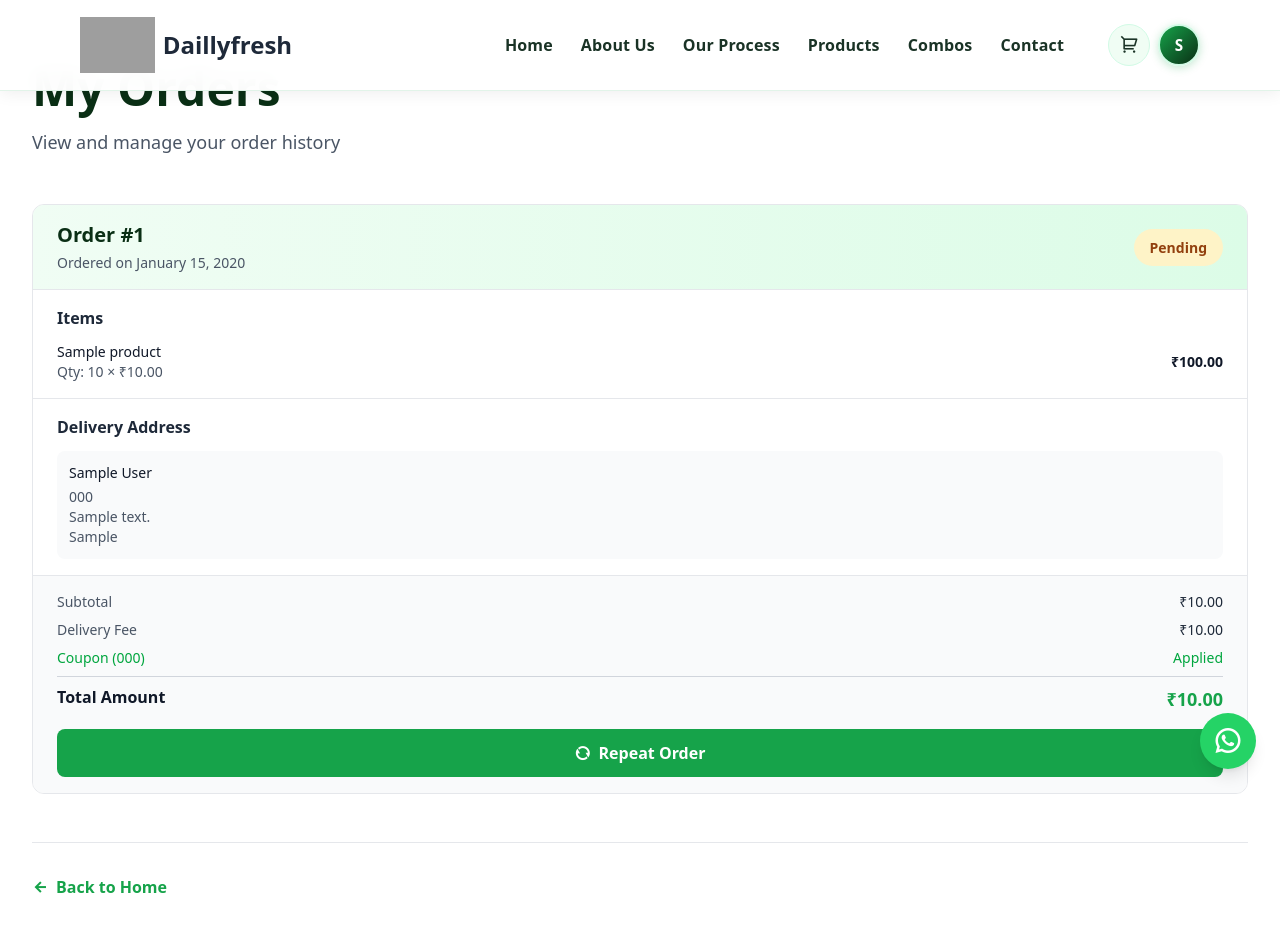
After one commit to YashKshirsagar/Daillyfresh-2.0, a Django app: page /my-orders/ in a window 1280 px wide. The commit adds this page. Shown: the top 952 px of the page. Run offline with Django 5.2, Linux system fonts and the light colour scheme; a user stored in the database is signed in; tables that the repository leaves empty hold one stand-in row (values such as "Sample post"); style sheets or scripts are compiled from the project's sources; some libraries are stand-ins or nearby versions; grey boxes are pictures that could not be loaded.

Commit message:
Added my orders along with repeat order functionality

```diff
--- a/apps/core/views.py
+++ b/apps/core/views.py
@@ -342,6 +342,99 @@ def refund_policy(request):
     return render(request, 'refund-policy.html')
 
 
+# --- Orders Views ---
+@login_required(login_url='login')
+def my_orders(request):
+    """Display user's orders"""
+    orders = Order.objects.filter(user=request.user)
+    return render(request, 'orders.html', {'orders': orders})
+
+
+@login_required(login_url='login')
+def get_user_orders(request):
+    """AJAX endpoint to fetch user orders"""
+    orders = Order.objects.filter(user=request.user).select_related('shipping_address', 'coupon').prefetch_related('items__product')
+
+    orders_data = []
+    for order in orders:
+        items_data = []
+        for item in order.items.all():
+            items_data.append({
+                'id': item.id,
+                'product_name': item.product.name if item.product else 'Deleted Product',
+                'product_id': item.product.id if item.product else None,
+                'quantity': item.quantity,
+                'price': float(item.price),
+                'total': float(item.get_cost()),
+            })
+
+        orders_data.append({
+            'id': order.id,
+            'status': order.status,
+            'created_at': order.created_at.strftime('%B %d, %Y'),
+            'created_at_iso': order.created_at.isoformat(),
+            'subtotal': float(order.subtotal),
+            'delivery_fee': float(order.delivery_fee),
+            'discount_amount': float(order.discount_amount),
+            'total_amount': float(order.total_amount),
+            'coupon_code': order.coupon.code if order.coupon else None,
+            'items': items_data,
+            'shipping_address': {
+                'full_name': order.shipping_address.full_name if order.shipping_address else 'N/A',
+                'phone': order.shipping_address.phone_number if order.shipping_address else 'N/A',
+                'address': order.shipping_address.street_address if order.shipping_address else 'N/A',
+                'city': order.shipping_address.city if order.shipping_address else 'N/A',
+            } if order.shipping_address else None
+        })
+
+    return JsonResponse({'orders': orders_data})
+
+
+@login_required(login_url='login')
+def repeat_order(request):
+    """Repeat a previous order"""
+    if request.method != 'POST':
+        return JsonResponse({'success': False, 'message': 'Invalid request'}, status=400)
+
+    try:
+        data = json.loads(request.body)
+        order_id = data.get('order_id')
+
+        # Get the original order
+        original_order = Order.objects.get(id=order_id, user=request.user)
+
+        # Create new order with same items
+        new_order = Order.objects.create(
+            user=request.user,
+            shipping_address=original_order.shipping_address,
+            subtotal=original_order.subtotal,
+            delivery_fee=original_order.delivery_fee,
+            coupon=original_order.coupon,
+            discount_amount=original_order.discount_amount,
+            total_amount=original_order.total_amount,
+            status='Pending'
+        )
+
+        # Copy order items
+        for item in original_order.items.all():
+            OrderItem.objects.create(
+                order=new_order,
+                product=item.product,
+                price=item.price,
+                quantity=item.quantity
+            )
+
+        return JsonResponse({
+            'success': True,
+            'message': 'Order repeated successfully!',
+            'order_id': new_order.id
+        })
+    except Order.DoesNotExist:
+        return JsonResponse({'success': False, 'message': 'Order not found'}, status=404)
+    except Exception as e:
+        return JsonResponse({'success': False, 'message': str(e)}, status=400)
+
+
 # --- Profile Views ---
 @login_required(login_url='login')
 def get_user_profile(request):
--- a/config/urls.py
+++ b/config/urls.py
@@ -5,7 +5,8 @@ from core.views import (
     cart_page, add_address, place_order,
     apply_affiliate_coupon, remove_coupon, apply_coupon,
     terms_and_conditions, refund_policy,
-    get_user_profile, update_user_profile, update_address, delete_address
+    get_user_profile, update_user_profile, update_address, delete_address,
+    my_orders, get_user_orders, repeat_order
 )
 from django.conf import settings
 from django.conf.urls.static import static
@@ -26,6 +27,11 @@ urlpatterns = [
     path('api/address/update/', update_address, name='update_address'),
     path('api/address/delete/', delete_address, name='delete_address'),
 
+    # Orders URLs
+    path('my-orders/', my_orders, name='my_orders'),
+    path('api/orders/', get_user_orders, name='get_user_orders'),
+    path('api/repeat-order/', repeat_order, name='repeat_order'),
+
     # Cart & Checkout URLs
     path('cart/', cart_page, name='cart_page'),
     path('add-address/', add_address, name='add_address'),
--- a/templates/base.html
+++ b/templates/base.html
@@ -536,7 +536,7 @@
                 <button @click="profileOpen = false; profileModalOpen = true; fetch('/api/profile/').then(r => r.json()).then(data => profileUser = data)" class="dropdown-link w-full text-left"
                   ><i class="ri-user-line"></i> My Profile</button
                 >
-                <a href="#" class="dropdown-link"
+                <a href="{% url 'my_orders' %}" class="dropdown-link" @click="profileOpen = false"
                   ><i class="ri-shopping-bag-line"></i> My Orders</a
                 >
                 <a href="{% url 'logout' %}" class="dropdown-link logout"
@@ -664,7 +664,7 @@
           ></i
           >My Profile
         </button>
-        <a href="#" class="mobile-link">
+        <a href="{% url 'my_orders' %}" @click="mobileMenuOpen = false" class="mobile-link">
           <i
             class="ri-shopping-bag-line"
             style="color: #16a34a; margin-right: 12px; font-size: 1.1rem"
--- /dev/null
+++ b/templates/orders.html
@@ -0,0 +1,206 @@
+{% extends 'base.html' %}
+{% load static %}
+
+{% block title %}My Orders | Daillyfresh{% endblock %}
+
+{% block content %}
+<style>
+  .order-card {
+    transition: all 0.3s ease;
+  }
+
+  .order-card:hover {
+    box-shadow: 0 8px 24px rgba(22, 163, 74, 0.12);
+  }
+
+  .status-badge {
+    display: inline-block;
+    padding: 0.5rem 1rem;
+    border-radius: 9999px;
+    font-weight: 600;
+    font-size: 0.875rem;
+  }
+
+  .status-pending { background: #fef3c7; color: #92400e; }
+  .status-processing { background: #dbeafe; color: #1e40af; }
+  .status-out-for-delivery { background: #c7d2fe; color: #1f2937; }
+  .status-delivered { background: #dcfce7; color: #0a2f15; }
+  .status-cancelled { background: #fee2e2; color: #7f1d1d; }
+</style>
+
+<div class="bg-white">
+  <div class="container mx-auto px-4 sm:px-6 lg:px-8 py-12 md:py-16">
+    <!-- Header -->
+    <div class="mb-12">
+      <h1 class="text-4xl md:text-5xl font-bold mb-4 text-[#0a2f15]">My Orders</h1>
+      <p class="text-gray-600 text-lg">View and manage your order history</p>
+    </div>
+
+    <!-- Orders Container -->
+    <div
+      x-data="{
+        orders: [],
+        loading: true,
+        showEmpty: false,
+        init() {
+          this.loadOrders();
+        },
+        async loadOrders() {
+          try {
+            const response = await fetch('/api/orders/');
+            const data = await response.json();
+            this.orders = data.orders;
+            this.showEmpty = this.orders.length === 0;
+            this.loading = false;
+          } catch (error) {
+            console.error('Error loading orders:', error);
+            this.loading = false;
+          }
+        },
+        async repeatOrder(orderId) {
+          if (!confirm('Repeat this order?')) return;
+
+          try {
+            const response = await fetch('/api/repeat-order/', {
+              method: 'POST',
+              headers: {
+                'Content-Type': 'application/json',
+                'X-CSRFToken': document.querySelector('[name=csrfmiddlewaretoken]')?.value || ''
+              },
+              body: JSON.stringify({ order_id: orderId })
+            });
+            const data = await response.json();
+            if (data.success) {
+              alert(data.message);
+              this.loadOrders();
+            } else {
+              alert('Error: ' + (data.message || 'Failed to repeat order'));
+            }
+          } catch (error) {
+            alert('Error: ' + error.message);
+          }
+        },
+        getStatusClass(status) {
+          const normalized = status.toLowerCase().replace(/ /g, '-');
+          return `status-${normalized}`;
+        }
+      }"
+      x-init="init()"
+    >
+      <!-- Loading State -->
+      <div x-show="loading" class="text-center py-16">
+        <div class="inline-block">
+          <i class="ri-loader-4-line text-5xl text-[#16a34a] animate-spin mb-4"></i>
+          <p class="text-gray-600 text-lg">Loading your orders...</p>
+        </div>
+      </div>
+
+      <!-- Empty State -->
+      <div x-show="showEmpty && !loading" class="text-center py-16">
+        <i class="ri-shopping-cart-line text-6xl text-gray-400 mb-4"></i>
+        <h3 class="text-2xl font-semibold text-gray-800 mb-2">No Orders Yet</h3>
+        <p class="text-gray-600 mb-6">Start shopping to see your orders here</p>
+        <a href="/" class="inline-flex items-center gap-2 px-6 py-3 bg-[#16a34a] text-white rounded-full font-bold hover:bg-[#84cc16] transition-all">
+          <i class="ri-shopping-bag-line"></i> Continue Shopping
+        </a>
+      </div>
+
+      <!-- Orders List -->
+      <div x-show="!loading && !showEmpty" class="space-y-6">
+        <template x-for="order in orders" :key="order.id">
+          <div class="order-card border border-gray-200 rounded-xl overflow-hidden bg-white">
+            <!-- Order Header -->
+            <div class="bg-gradient-to-r from-[#f0fdf4] to-[#dcfce7] px-6 py-4 border-b border-gray-200">
+              <div class="flex flex-col md:flex-row md:items-center md:justify-between gap-4">
+                <div>
+                  <h3 class="text-xl font-bold text-[#0a2f15]">
+                    Order <span x-text="`#${order.id}`"></span>
+                  </h3>
+                  <p class="text-sm text-gray-600 mt-1" x-text="`Ordered on ${order.created_at}`"></p>
+                </div>
+                <div class="flex items-center gap-3">
+                  <span
+                    :class="getStatusClass(order.status)"
+                    class="status-badge"
+                    x-text="order.status"
+                  ></span>
+                </div>
+              </div>
+            </div>
+
+            <!-- Order Items -->
+            <div class="px-6 py-4 border-b border-gray-200">
+              <h4 class="font-semibold text-gray-800 mb-3">Items</h4>
+              <div class="space-y-2">
+                <template x-for="item in order.items" :key="item.id">
+                  <div class="flex items-center justify-between text-sm">
+                    <div>
+                      <p class="font-medium text-gray-900" x-text="item.product_name"></p>
+                      <p class="text-gray-600">
+                        Qty: <span x-text="item.quantity"></span> × ₹<span x-text="item.price.toFixed(2)"></span>
+                      </p>
+                    </div>
+                    <p class="font-semibold text-gray-900">₹<span x-text="item.total.toFixed(2)"></span></p>
+                  </div>
+                </template>
+              </div>
+            </div>
+
+            <!-- Shipping Address -->
+            <div x-show="order.shipping_address" class="px-6 py-4 border-b border-gray-200">
+              <h4 class="font-semibold text-gray-800 mb-3">Delivery Address</h4>
+              <div class="bg-gray-50 p-3 rounded-lg text-sm">
+                <p class="font-medium text-gray-900" x-text="order.shipping_address?.full_name"></p>
+                <p class="text-gray-600 mt-1" x-text="order.shipping_address?.phone"></p>
+                <p class="text-gray-600" x-text="order.shipping_address?.address"></p>
+                <p class="text-gray-600" x-text="order.shipping_address?.city"></p>
+              </div>
+            </div>
+
+            <!-- Order Summary -->
+            <div class="px-6 py-4 bg-gray-50">
+              <div class="space-y-2 mb-4">
+                <div class="flex justify-between text-sm">
+                  <span class="text-gray-600">Subtotal</span>
+                  <span class="font-medium">₹<span x-text="order.subtotal.toFixed(2)"></span></span>
+                </div>
+                <div class="flex justify-between text-sm">
+                  <span class="text-gray-600">Delivery Fee</span>
+                  <span class="font-medium">₹<span x-text="order.delivery_fee.toFixed(2)"></span></span>
+                </div>
+                <div x-show="order.discount_amount > 0" class="flex justify-between text-sm text-green-600">
+                  <span>Discount</span>
+                  <span class="font-medium">-₹<span x-text="order.discount_amount.toFixed(2)"></span></span>
+                </div>
+                <div x-show="order.coupon_code" class="flex justify-between text-sm text-green-600">
+                  <span>Coupon (<span x-text="order.coupon_code"></span>)</span>
+                  <span class="font-medium">Applied</span>
+                </div>
+                <div class="border-t border-gray-300 pt-2 flex justify-between">
+                  <span class="font-bold text-gray-900">Total Amount</span>
+                  <span class="font-bold text-lg text-[#16a34a]">₹<span x-text="order.total_amount.toFixed(2)"></span></span>
+                </div>
+              </div>
+
+              <!-- Action Button -->
+              <button
+                @click="repeatOrder(order.id)"
+                class="w-full px-6 py-3 bg-[#16a34a] text-white rounded-lg font-bold hover:bg-[#128a3d] transition-all transform hover:-translate-y-1 flex items-center justify-center gap-2"
+              >
+                <i class="ri-refresh-line"></i> Repeat Order
+              </button>
+            </div>
+          </div>
+        </template>
+      </div>
+    </div>
+
+    <!-- Back to Home -->
+    <div class="mt-12 pt-8 border-t border-gray-200">
+      <a href="/" class="inline-flex items-center gap-2 text-[#16a34a] font-bold hover:translate-x-1 transition-transform">
+        <i class="ri-arrow-left-line"></i> Back to Home
+      </a>
+    </div>
+  </div>
+</div>
+{% endblock %}
```
